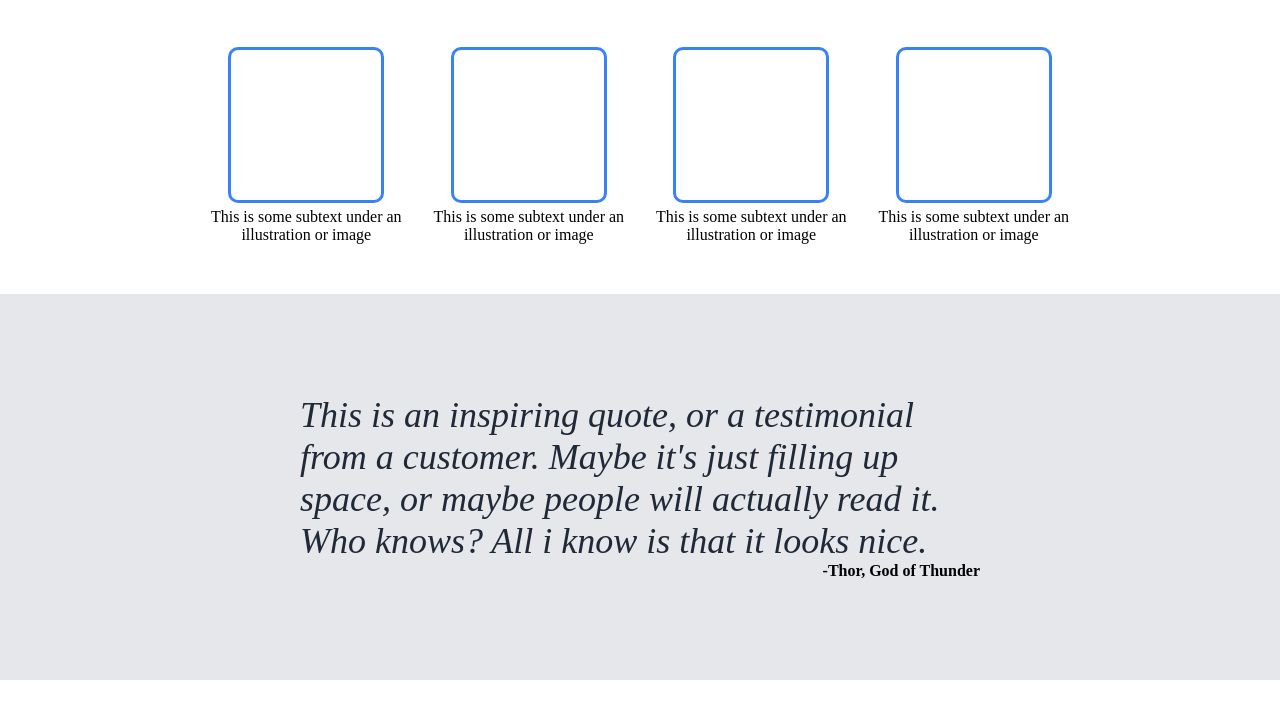
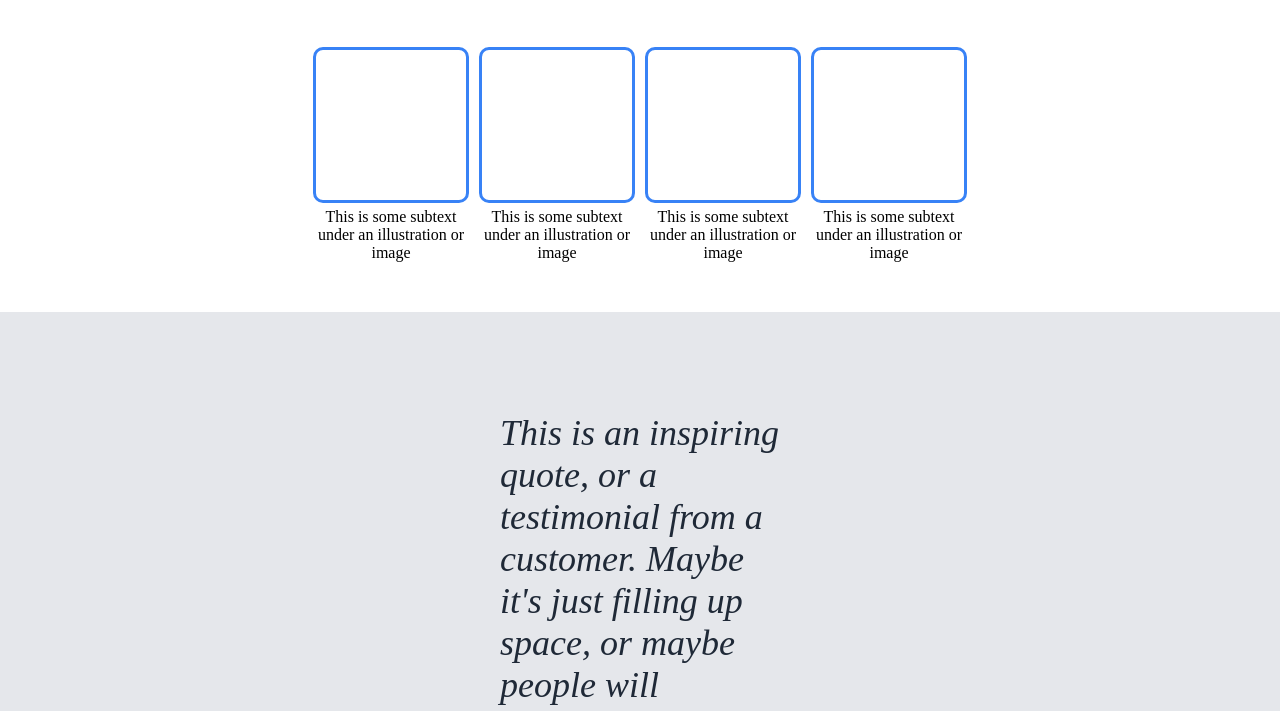
Before and after one commit to DittoT/First_Website, a plain HTML site: page index.html in a window 1280 px wide. Shown: the part 469-1180 px from the top of the page. Drawn offline with Linux system fonts and the light colour scheme.

Commit message:
Edit margins of second and third sections

```diff
--- a/styles.css
+++ b/styles.css
@@ -100,8 +100,8 @@ main{
 .information{
     display: flex;
     justify-content:center;
-    margin-left:200px;
-    margin-right: 200px;
+    margin-left:500px;
+    margin-right: 500px;
     margin-bottom: 50px;
     gap: 10px;
 }
@@ -123,7 +123,7 @@ main{
 }
 .third-section{
 
-    padding: 100px 300px 100px 300px;
+    padding: 100px 500px 100px 500px;
     background-color: var(--gray-bg-color);
 }
 .quote{
```
